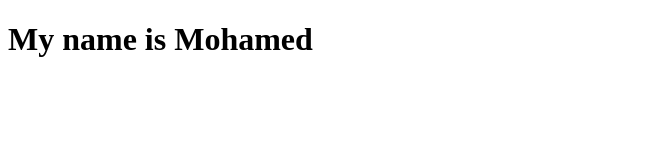
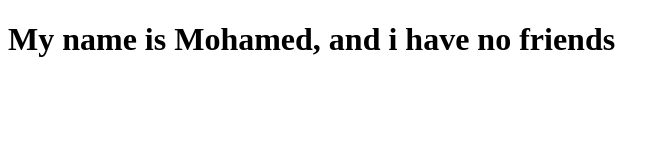
Before and after one commit to Moe-Zart/first-github-project, a plain HTML site: page index.html in a window 1280 px wide. Shown: the whole page, without its empty margins (0-670 px from the left). Drawn offline with Linux system fonts and the light colour scheme.

Commit message:
testing contribution on my own

```diff
--- a/index.html
+++ b/index.html
@@ -7,6 +7,6 @@
     <title>Document</title>
 </head>
 <body>
-    <h1>My name is Mohamed</h1>
+    <h1>My name is Mohamed, and i have no friends</h1>
 </body>
 </html>
```
